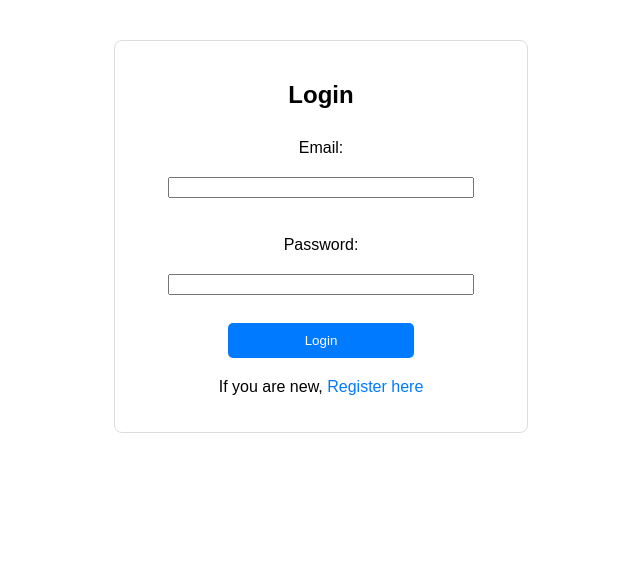
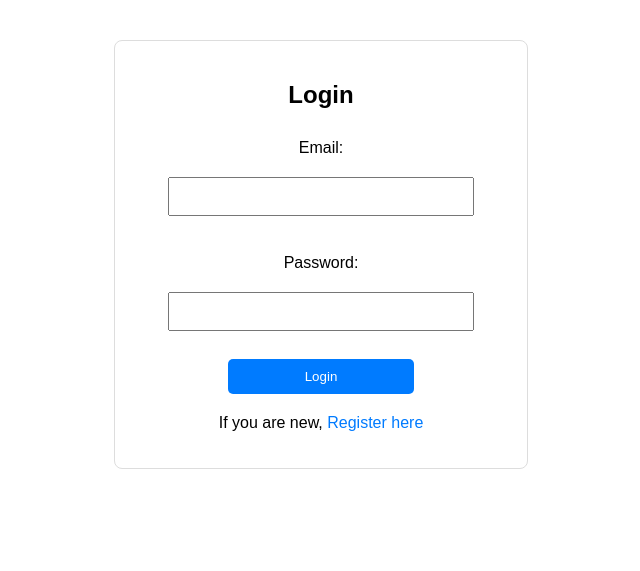
Before and after one commit to CodAngels/EQ.ai, a Flask app: page /login in a window 1280 px wide. Shown: the part 58-629 px from the top of the page, without its empty margins (319-959 px from the left). Run offline with Flask 3, Linux system fonts and the light colour scheme.

Commit message:
Minor Ui changes on the login and registration html

```diff
--- a/templates/login.html
+++ b/templates/login.html
@@ -22,6 +22,11 @@
     label, input {
         width: 80%;
         margin: 10px 0;
+    }
+
+    input {
+        padding-top: 10px; /* 5px taller on the upper side */
+        padding-bottom: 10px; /* 5px taller on the lower side */
     }
 
     button {
--- a/templates/register.html
+++ b/templates/register.html
@@ -22,6 +22,11 @@
     label, input {
         width: 80%;
         margin: 10px 0;
+    }
+
+    input {
+        padding-top: 10px; /* 5px taller on the upper side */
+        padding-bottom: 10px; /* 5px taller on the lower side */
     }
 
     button {
```
Also changed, not shown: instance/eqai.db.
